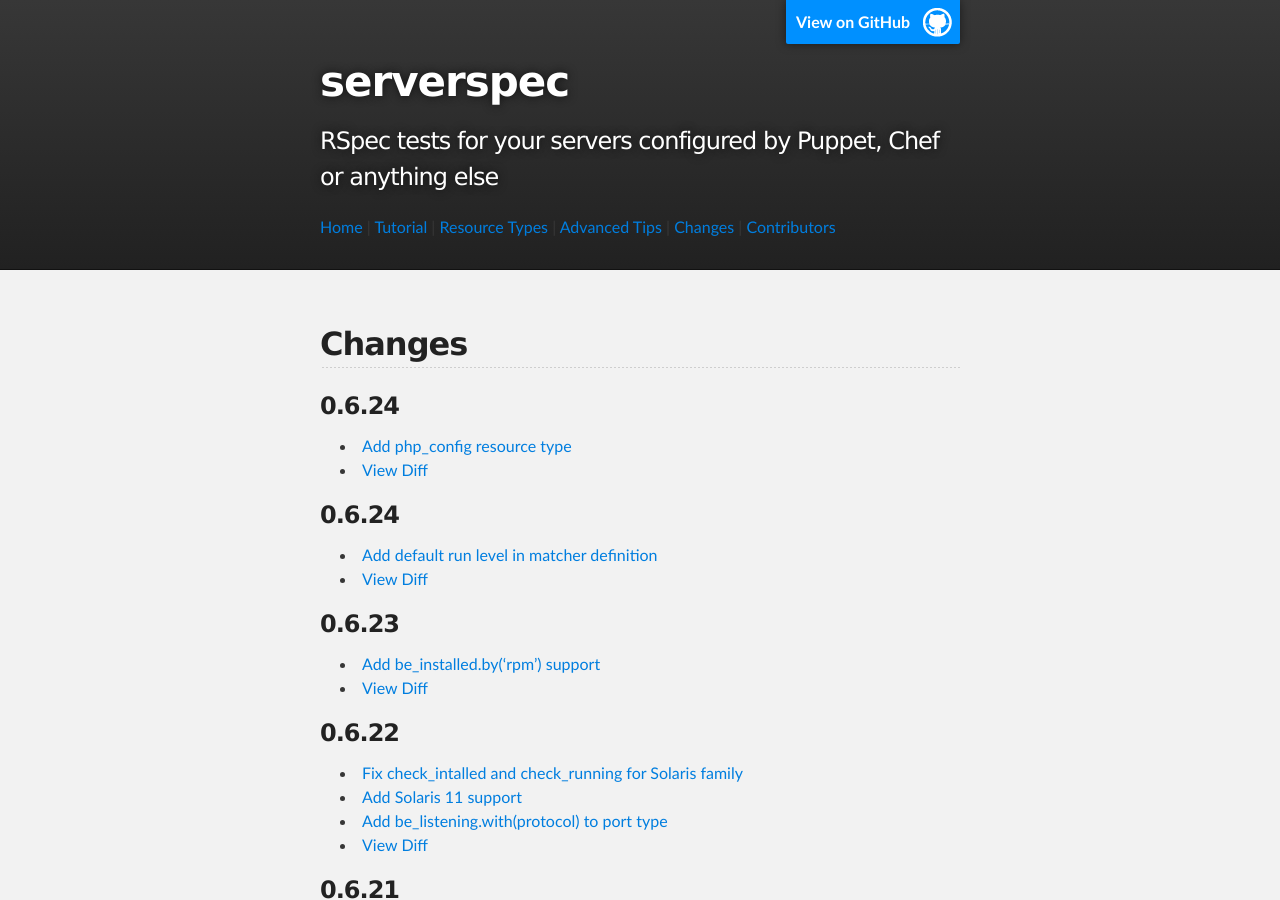
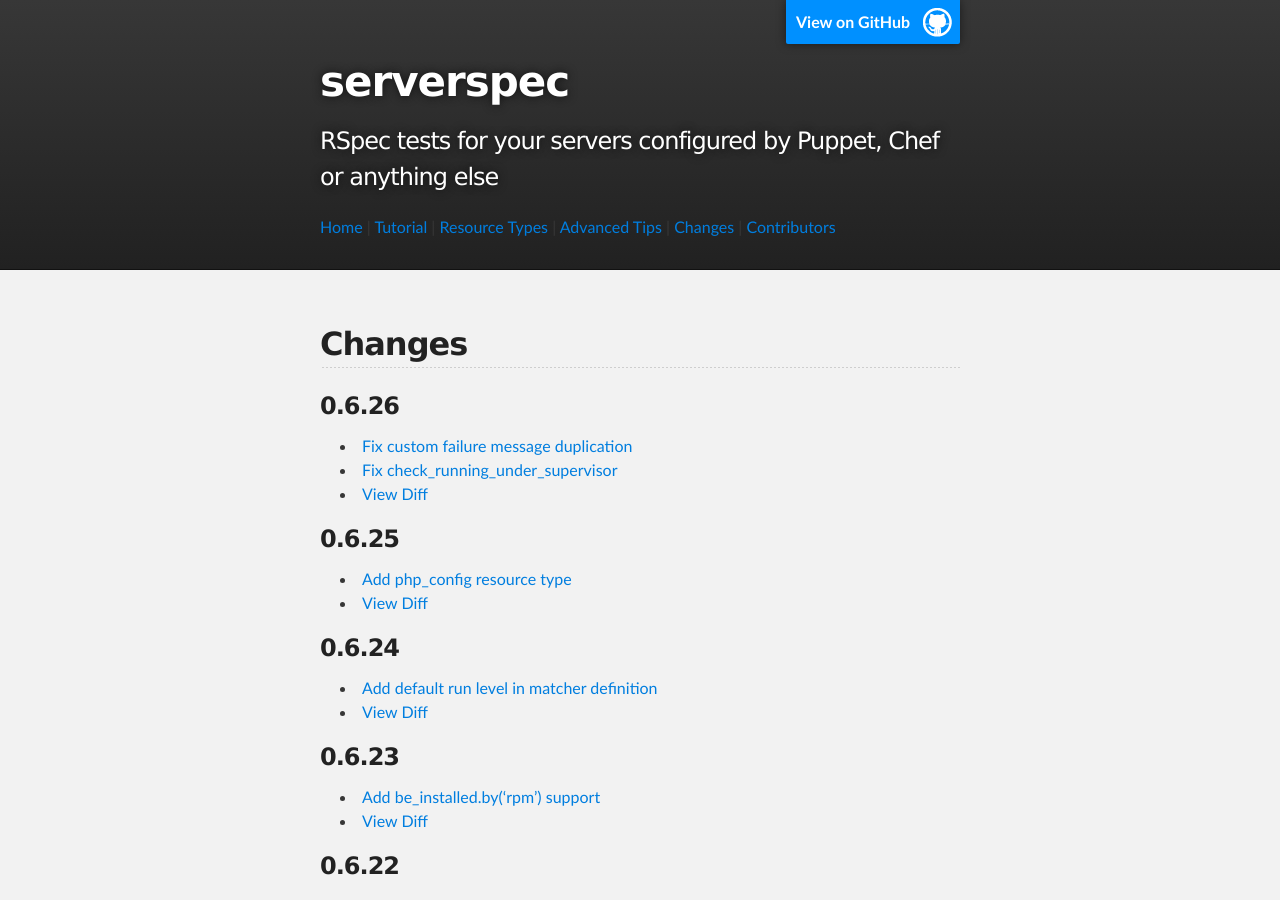
Before and after one commit to serverspec/serverspec.github.io, a Jekyll site: the page built from changes.md, in a window 1280 px wide and 900 px high. Built offline with Jekyll 4.4.1, drawn with Linux system fonts in a browser that asks for light colours; Markdown is read by kramdown in place of the engine named in the settings.

Commit message:
Add changes of v0.6.26

```diff
--- a/changes.md
+++ b/changes.md
@@ -5,7 +5,13 @@ title: Changes
 
 ## Changes
 
-### 0.6.24
+### 0.6.26
+
+ * [Fix custom failure message duplication](https://github.com/serverspec/serverspec/pull/211)
+ * [Fix check\_running\_under\_supervisor](https://github.com/serverspec/serverspec/pull/210)
+ * [View Diff](https://github.com/serverspec/serverspec/compare/v0.6.25...v0.6.26)
+
+### 0.6.25
 
  * [Add php_config resource type](https://github.com/serverspec/serverspec/pull/196)
  * [View Diff](https://github.com/serverspec/serverspec/compare/v0.6.24...v0.6.25)
```
